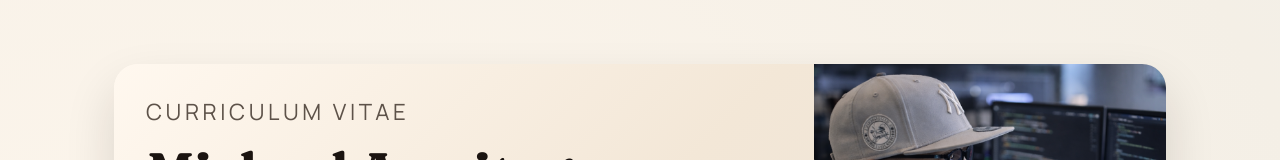
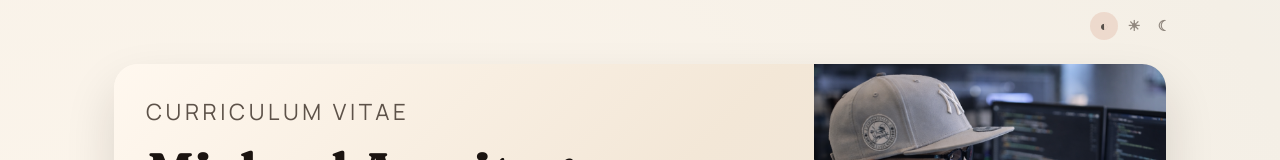
Before and after one commit to m17kea/cv, a Vue app: page / in a window 1280 px wide. Shown: the top 160 px of the page. Built offline with nearby package versions, Linux system fonts and the light colour scheme.

Commit message:
Add system-aware dark mode with subtle icon theme switch

```diff
--- a/src/App.vue
+++ b/src/App.vue
@@ -1,4 +1,5 @@
 <script setup>
+import { computed, onBeforeUnmount, onMounted, ref, watch } from 'vue'
 import HeroHeader from './components/HeroHeader.vue'
 import AboutSection from './components/AboutSection.vue'
 import ExperienceSection from './components/ExperienceSection.vue'
@@ -13,10 +14,96 @@ import { references } from './data/references'
 
 const derivitecExperience = experience.slice(0, 1)
 const priorExperience = experience.slice(1)
+
+const THEME_STORAGE_KEY = 'cv-theme-mode'
+const themeMode = ref('system')
+const prefersDark = ref(false)
+let mediaQuery = null
+let handleMediaChange = null
+
+const resolvedTheme = computed(() => {
+  if (themeMode.value === 'dark') {
+    return 'dark'
+  }
+  if (themeMode.value === 'light') {
+    return 'light'
+  }
+  return prefersDark.value ? 'dark' : 'light'
+})
+
+function applyResolvedTheme() {
+  document.documentElement.setAttribute('data-theme', resolvedTheme.value)
+  document.documentElement.style.colorScheme = resolvedTheme.value
+}
+
+function setThemeMode(mode) {
+  themeMode.value = mode
+  localStorage.setItem(THEME_STORAGE_KEY, mode)
+}
+
+watch(resolvedTheme, () => {
+  applyResolvedTheme()
+})
+
+onMounted(() => {
+  mediaQuery = window.matchMedia('(prefers-color-scheme: dark)')
+  handleMediaChange = (event) => {
+    prefersDark.value = event.matches
+  }
+
+  prefersDark.value = mediaQuery.matches
+  mediaQuery.addEventListener('change', handleMediaChange)
+
+  const storedMode = localStorage.getItem(THEME_STORAGE_KEY)
+  if (storedMode === 'system' || storedMode === 'light' || storedMode === 'dark') {
+    themeMode.value = storedMode
+  }
+  applyResolvedTheme()
+})
+
+onBeforeUnmount(() => {
+  if (mediaQuery && handleMediaChange) {
+    mediaQuery.removeEventListener('change', handleMediaChange)
+  }
+})
 </script>
 
 <template>
   <div class="page">
+    <div class="theme-toggle" role="group" aria-label="Color theme">
+      <span class="theme-toggle-label">Theme</span>
+      <button
+        type="button"
+        class="theme-toggle-button"
+        :class="{ 'is-active': themeMode === 'system' }"
+        aria-label="Auto theme"
+        @click="setThemeMode('system')"
+      >
+        <span class="theme-icon" aria-hidden="true">◐</span>
+        <span class="theme-text">Auto</span>
+      </button>
+      <button
+        type="button"
+        class="theme-toggle-button"
+        :class="{ 'is-active': themeMode === 'light' }"
+        aria-label="Light theme"
+        @click="setThemeMode('light')"
+      >
+        <span class="theme-icon" aria-hidden="true">☀</span>
+        <span class="theme-text">Light</span>
+      </button>
+      <button
+        type="button"
+        class="theme-toggle-button"
+        :class="{ 'is-active': themeMode === 'dark' }"
+        aria-label="Dark theme"
+        @click="setThemeMode('dark')"
+      >
+        <span class="theme-icon" aria-hidden="true">☾</span>
+        <span class="theme-text">Dark</span>
+      </button>
+    </div>
+
     <HeroHeader :profile="profile" :delay="0" />
 
     <main class="layout">
--- a/src/styles/main.css
+++ b/src/styles/main.css
@@ -16,6 +16,30 @@
   --font-display: 'Fraunces', 'Times New Roman', serif;
   --font-body: 'Manrope', 'Helvetica Neue', sans-serif;
   --max-width: 1100px;
+  --bg-gradient: radial-gradient(circle at 15% 20%, #fff7ed 0%, var(--bg) 45%, #e9f1f7 100%);
+  --hero-gradient: linear-gradient(135deg, #fff8ef 0%, #f3e7d7 48%, #e9e1d6 100%);
+  --card-gradient: linear-gradient(160deg, #fffdf9 0%, #f5eee2 100%);
+  --dot-color: #c7b8a6;
+  --dot-opacity: 0.25;
+}
+
+:root[data-theme='dark'] {
+  color-scheme: dark;
+  --bg: #14191f;
+  --bg-strong: #202833;
+  --surface: #1d252f;
+  --surface-muted: #232c36;
+  --text: #f0e8dc;
+  --muted: #c1b7aa;
+  --accent: #e58b6c;
+  --accent-strong: #63b8b1;
+  --stroke: #37404b;
+  --shadow: 0 24px 50px rgba(0, 0, 0, 0.42);
+  --bg-gradient: radial-gradient(circle at 15% 20%, #243042 0%, #14191f 45%, #11161d 100%);
+  --hero-gradient: linear-gradient(135deg, #2f333d 0%, #272d37 48%, #222a34 100%);
+  --card-gradient: linear-gradient(160deg, #2a313b 0%, #242b35 100%);
+  --dot-color: #6d7a8d;
+  --dot-opacity: 0.18;
 }
 
 * {
@@ -26,7 +50,7 @@ body {
   margin: 0;
   font-family: var(--font-body);
   color: var(--text);
-  background: radial-gradient(circle at 15% 20%, #fff7ed 0%, var(--bg) 45%, #e9f1f7 100%);
+  background: var(--bg-gradient);
   min-height: 100vh;
 }
 
@@ -41,9 +65,9 @@ body {
   position: fixed;
   inset: 0;
   pointer-events: none;
-  background-image: radial-gradient(#c7b8a6 0.5px, transparent 0.5px);
+  background-image: radial-gradient(var(--dot-color) 0.5px, transparent 0.5px);
   background-size: 28px 28px;
-  opacity: 0.25;
+  opacity: var(--dot-opacity);
   mix-blend-mode: multiply;
 }
 
@@ -54,6 +78,7 @@ body {
   display: flex;
   flex-direction: column;
   gap: 32px;
+  position: relative;
 }
 
 .hero {
@@ -64,7 +89,7 @@ body {
   padding: 0;
   border-radius: calc(var(--radius) + 6px);
   overflow: hidden;
-  background: linear-gradient(135deg, #fff8ef 0%, #f3e7d7 48%, #e9e1d6 100%);
+  background: var(--hero-gradient);
   box-shadow: var(--shadow);
   animation: rise 0.8s ease forwards;
   opacity: 0;
@@ -245,7 +270,7 @@ body {
 .card {
   padding: 22px;
   border-radius: var(--radius);
-  background: linear-gradient(160deg, #fffdf9 0%, #f5eee2 100%);
+  background: var(--card-gradient);
   border: 1px solid var(--stroke);
   box-shadow: 0 18px 30px rgba(45, 34, 24, 0.1);
   animation: rise 0.8s ease forwards;
@@ -460,7 +485,7 @@ body {
 .project-block {
   padding: 16px;
   border-radius: 12px;
-  background: #fffdf8;
+  background: var(--surface);
   border: 1px solid var(--stroke);
 }
 
@@ -500,7 +525,7 @@ body {
 .codex-card {
   padding: 16px;
   border-radius: 12px;
-  background: #fffdf8;
+  background: var(--surface);
   border: 1px solid var(--stroke);
 }
 
@@ -522,8 +547,75 @@ body {
 .skills-group {
   padding: 14px 16px;
   border-radius: 12px;
-  background: #fffdf8;
+  background: var(--surface);
   border: 1px solid var(--stroke);
+}
+
+.theme-toggle {
+  position: absolute;
+  top: max(12px, env(safe-area-inset-top));
+  right: max(12px, env(safe-area-inset-right));
+  z-index: 8;
+  display: flex;
+  align-items: center;
+  justify-content: flex-end;
+  gap: 2px;
+  padding: 0;
+  border: none;
+  background: transparent;
+  box-shadow: none;
+  opacity: 0.72;
+  transition: opacity 0.2s ease;
+}
+
+.theme-toggle:hover {
+  opacity: 1;
+}
+
+.theme-toggle-label {
+  display: none;
+}
+
+.theme-toggle-button {
+  display: inline-flex;
+  align-items: center;
+  justify-content: center;
+  gap: 0;
+  width: 28px;
+  height: 28px;
+  border: 1px solid transparent;
+  background: transparent;
+  color: var(--muted);
+  padding: 0;
+  border-radius: 999px;
+  font-family: var(--font-body);
+  font-size: 0.72rem;
+  font-weight: 600;
+  cursor: pointer;
+  opacity: 0.9;
+}
+
+.theme-icon {
+  font-size: 0.9rem;
+  line-height: 1;
+}
+
+.theme-text {
+  display: none;
+}
+
+.theme-toggle-button:hover {
+  color: var(--text);
+  border-color: transparent;
+  background: color-mix(in srgb, var(--surface) 24%, transparent);
+  opacity: 1;
+}
+
+.theme-toggle-button.is-active {
+  background: color-mix(in srgb, var(--accent) 22%, transparent);
+  border-color: transparent;
+  color: var(--text);
+  opacity: 1;
 }
 
 .skills-title {
@@ -712,6 +804,10 @@ body {
 
   #app::before {
     display: none;
+  }
+
+  .theme-toggle {
+    display: none !important;
   }
 
   .page {
```
Also changed, not shown: 1 other file (tests, documents, lock files or other folders).
